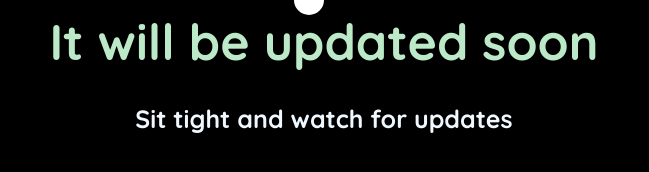
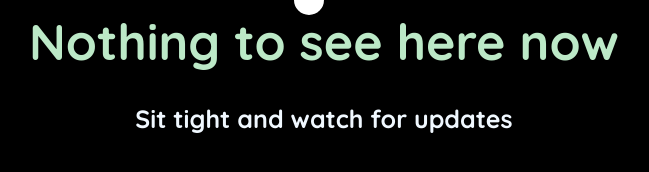
Before and after one commit to Dani-Hacker/dani, a plain HTML site: page index.html in a window 1280 px wide. Shown: the whole page, without its empty margins (316-965 px from the left). Drawn offline with Linux system fonts and the light colour scheme.

```diff
--- a/index.html
+++ b/index.html
@@ -13,7 +13,7 @@
 </head>
 <body>
   <div class="sample">
-  <h1 style="text-align: center; color: rgb(188, 233, 199); margin-top: 10px; font-size: 50px;">It will be updated soon</h1><br>
+  <h1 style="text-align: center; color: rgb(188, 233, 199); margin-top: 10px; font-size: 50px;">Nothing to see here now</h1><br>
   <h3 style="text-align: center; color: aliceblue; margin-top: 10px; font-size: 25px;">Sit tight and watch for updates</h3>
 </div>
   <div class="cursor"></div>
--- a/style.css
+++ b/style.css
@@ -12,8 +12,6 @@ body {
   background: black;
   display: flex;
   justify-content: center;
-
-  min-height: 100vh;
 }
 
 .cursor {
@@ -28,7 +26,6 @@ body {
 }
 
 div .sample {
-  top: 100px;
   position: relative;
   display: inline-block;
   margin: 10px 0;
```
Also changed, not shown: 1 other file.
